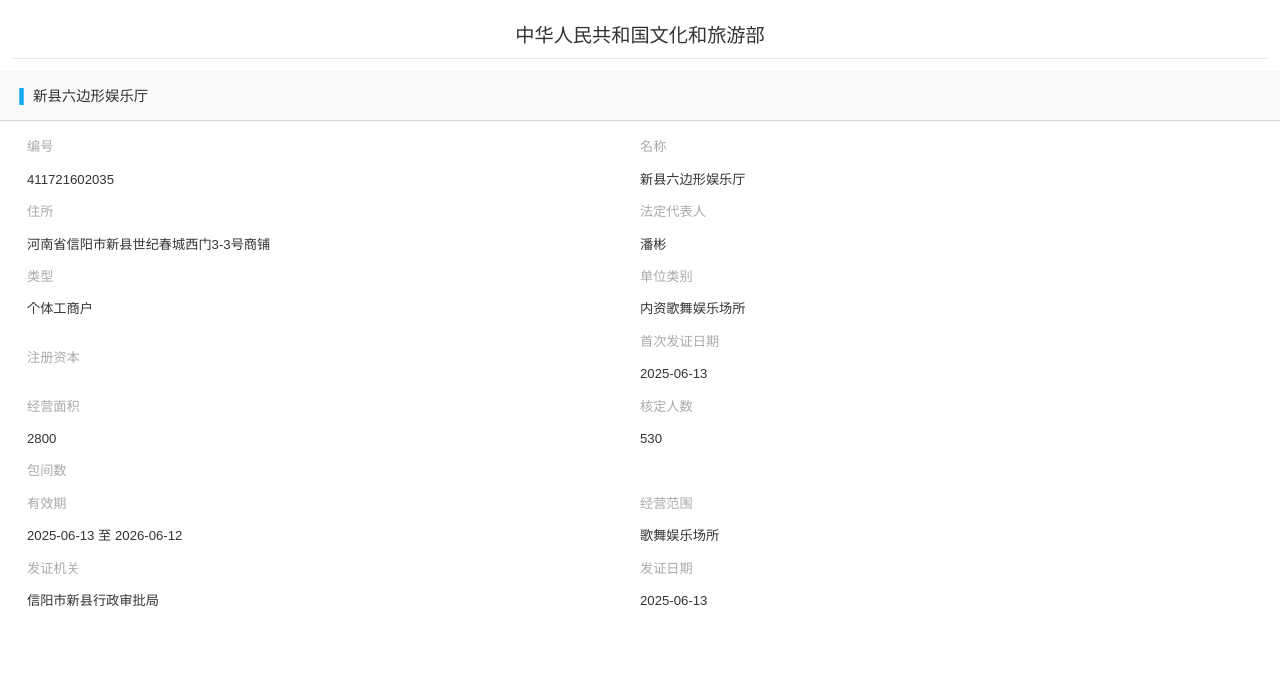
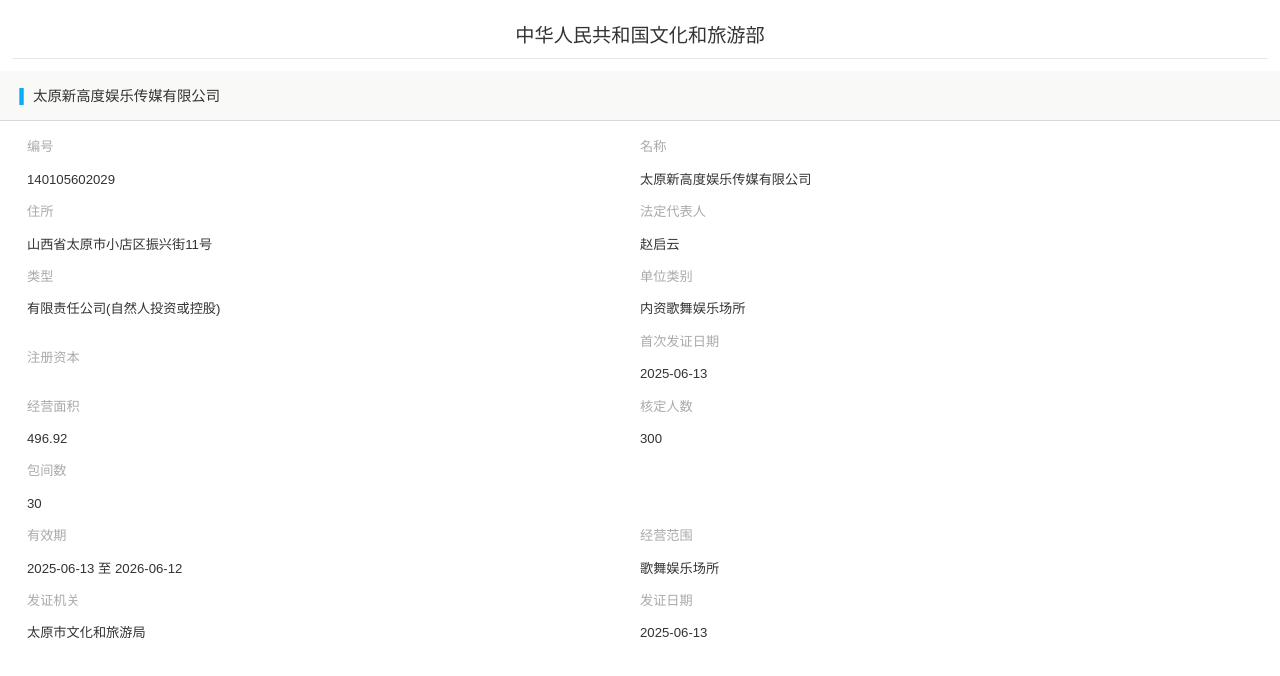
Before and after one commit to ToThreeDemo/test, a plain HTML site: page index.html in a window 1280 px wide. Drawn offline with Linux system fonts and the light colour scheme.

Commit message:
index.html

```diff
--- a/index.html
+++ b/index.html
@@ -419,35 +419,33 @@
     </div>
 
     <div class="first">
-        <span class="xd">|</span><span>新县六边形娱乐厅
-</span>
+        <span class="xd">|</span><span>太原新高度娱乐传媒有限公司</span>
     </div>
     <div class="ycxx">
         <div class="ycxx-content">
             <div class="ycxx-left">
                 <span>编号</span>
-                <span>411721602035</span>
+                <span>140105602029</span>
             </div>
             <div class="ycxx-left">
                 <span>名称</span>
-                <span>新县六边形娱乐厅
-</span>
+                <span>太原新高度娱乐传媒有限公司</span>
             </div>
         </div>
         <div class="ycxx-content">
             <div class="ycxx-left">
                 <span>住所</span>
-                <span>河南省信阳市新县世纪春城西门3-3号商铺</span>
+                <span>山西省太原市小店区振兴街11号</span>
             </div>
             <div class="ycxx-left">
                 <span>法定代表人</span>
-                <span>潘彬</span>
+                <span>赵启云</span>
             </div>
         </div>
         <div class="ycxx-content">
             <div class="ycxx-left">
                 <span>类型</span>
-                <span>个体工商户</span>
+                <span>有限责任公司(自然人投资或控股)	</span>
             </div>
             <div class="ycxx-left">
                 <span>单位类别</span>
@@ -467,17 +465,17 @@
         <div class="ycxx-content">
             <div class="ycxx-left">
                 <span>经营面积</span>
-                <span>2800</span>
+                <span>496.92</span>
             </div>
             <div class="ycxx-left">
                 <span>核定人数</span>
-                <span>530</span>
+                <span>300</span>
             </div>
         </div>
         <div class="ycxx-content">
             <div class="ycxx-left">
                 <span>包间数</span>
-                <span></span>
+                <span>30</span>
             </div>
         </div>
         <div class="ycxx-content">
@@ -493,7 +491,7 @@
         <div class="ycxx-content">
             <div class="ycxx-left">
                 <span>发证机关</span>
-                <span>信阳市新县行政审批局</span>
+                <span>太原市文化和旅游局</span>
             </div>
             <div class="ycxx-left">
                 <span>发证日期</span>
```
